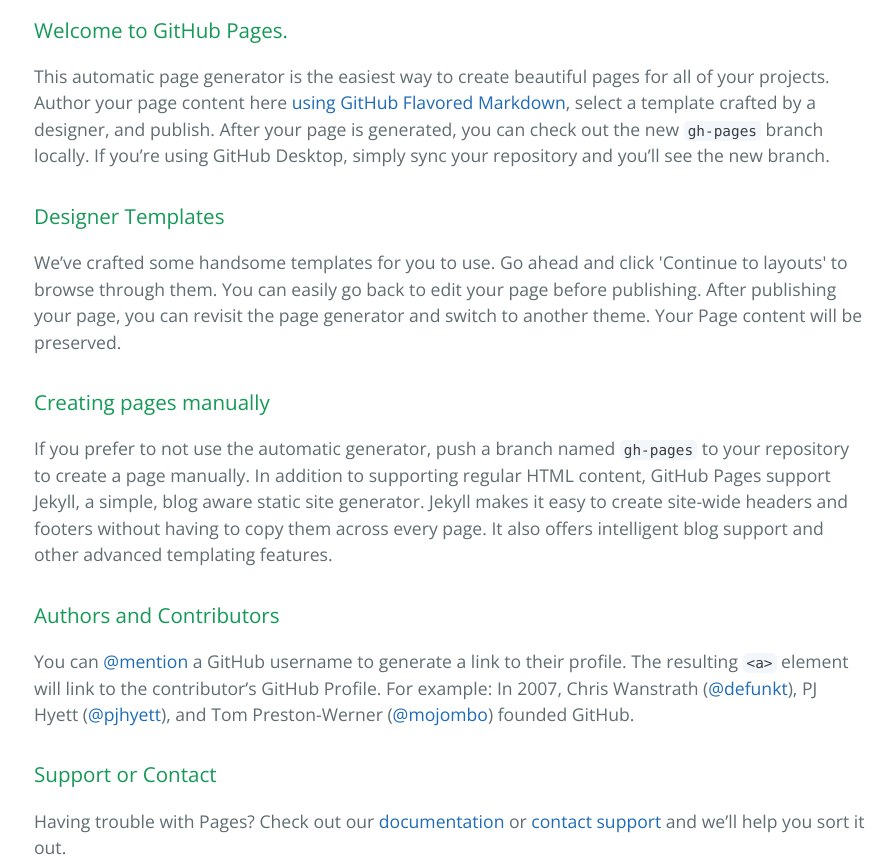
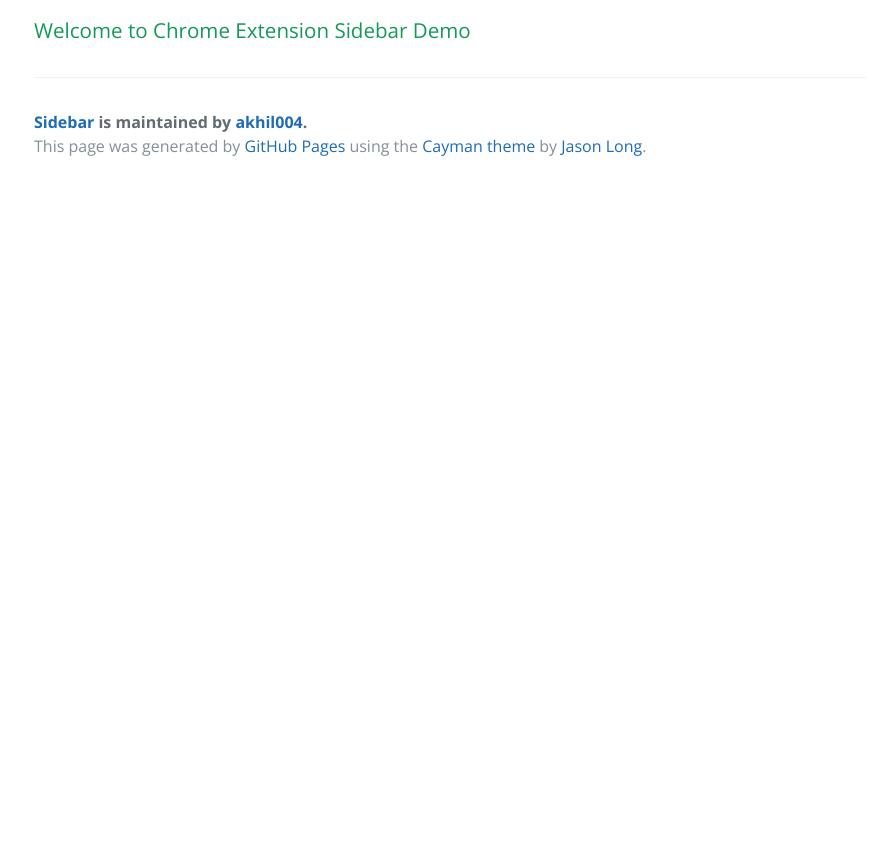
Before and after one commit to akhil004/sidebar, a plain HTML site: page index.html in a window 1280 px wide. Shown: the part 400-1264 px from the top of the page, without its empty margins (190-1082 px from the left). After the commit the page ends 800 px from the top, so only its background shows below. Drawn offline with nearby package versions, Linux system fonts and the light colour scheme.

```diff
--- a/index.html
+++ b/index.html
@@ -20,29 +20,7 @@
 
     <section class="main-content">
       <h3>
-<a id="welcome-to-github-pages" class="anchor" href="#welcome-to-github-pages" aria-hidden="true"><span class="octicon octicon-link"></span></a>Welcome to GitHub Pages.</h3>
-
-<p>This automatic page generator is the easiest way to create beautiful pages for all of your projects. Author your page content here <a href="https://guides.github.com/features/mastering-markdown/">using GitHub Flavored Markdown</a>, select a template crafted by a designer, and publish. After your page is generated, you can check out the new <code>gh-pages</code> branch locally. If you’re using GitHub Desktop, simply sync your repository and you’ll see the new branch.</p>
-
-<h3>
-<a id="designer-templates" class="anchor" href="#designer-templates" aria-hidden="true"><span class="octicon octicon-link"></span></a>Designer Templates</h3>
-
-<p>We’ve crafted some handsome templates for you to use. Go ahead and click 'Continue to layouts' to browse through them. You can easily go back to edit your page before publishing. After publishing your page, you can revisit the page generator and switch to another theme. Your Page content will be preserved.</p>
-
-<h3>
-<a id="creating-pages-manually" class="anchor" href="#creating-pages-manually" aria-hidden="true"><span class="octicon octicon-link"></span></a>Creating pages manually</h3>
-
-<p>If you prefer to not use the automatic generator, push a branch named <code>gh-pages</code> to your repository to create a page manually. In addition to supporting regular HTML content, GitHub Pages support Jekyll, a simple, blog aware static site generator. Jekyll makes it easy to create site-wide headers and footers without having to copy them across every page. It also offers intelligent blog support and other advanced templating features.</p>
-
-<h3>
-<a id="authors-and-contributors" class="anchor" href="#authors-and-contributors" aria-hidden="true"><span class="octicon octicon-link"></span></a>Authors and Contributors</h3>
-
-<p>You can <a href="https://github.com/blog/821" class="user-mention">@mention</a> a GitHub username to generate a link to their profile. The resulting <code>&lt;a&gt;</code> element will link to the contributor’s GitHub Profile. For example: In 2007, Chris Wanstrath (<a href="https://github.com/defunkt" class="user-mention">@defunkt</a>), PJ Hyett (<a href="https://github.com/pjhyett" class="user-mention">@pjhyett</a>), and Tom Preston-Werner (<a href="https://github.com/mojombo" class="user-mention">@mojombo</a>) founded GitHub.</p>
-
-<h3>
-<a id="support-or-contact" class="anchor" href="#support-or-contact" aria-hidden="true"><span class="octicon octicon-link"></span></a>Support or Contact</h3>
-
-<p>Having trouble with Pages? Check out our <a href="https://help.github.com/pages">documentation</a> or <a href="https://github.com/contact">contact support</a> and we’ll help you sort it out.</p>
+<a id="welcome-to-chrome-extension-sidebar-demo" class="anchor" href="#welcome-to-chrome-extension-sidebar-demo" aria-hidden="true"><span class="octicon octicon-link"></span></a>Welcome to Chrome Extension Sidebar Demo</h3>
 
       <footer class="site-footer">
         <span class="site-footer-owner"><a href="https://github.com/akhil004/sidebar">Sidebar</a> is maintained by <a href="https://github.com/akhil004">akhil004</a>.</span>
```
Also changed, not shown: params.json (+1 -1 lines).
